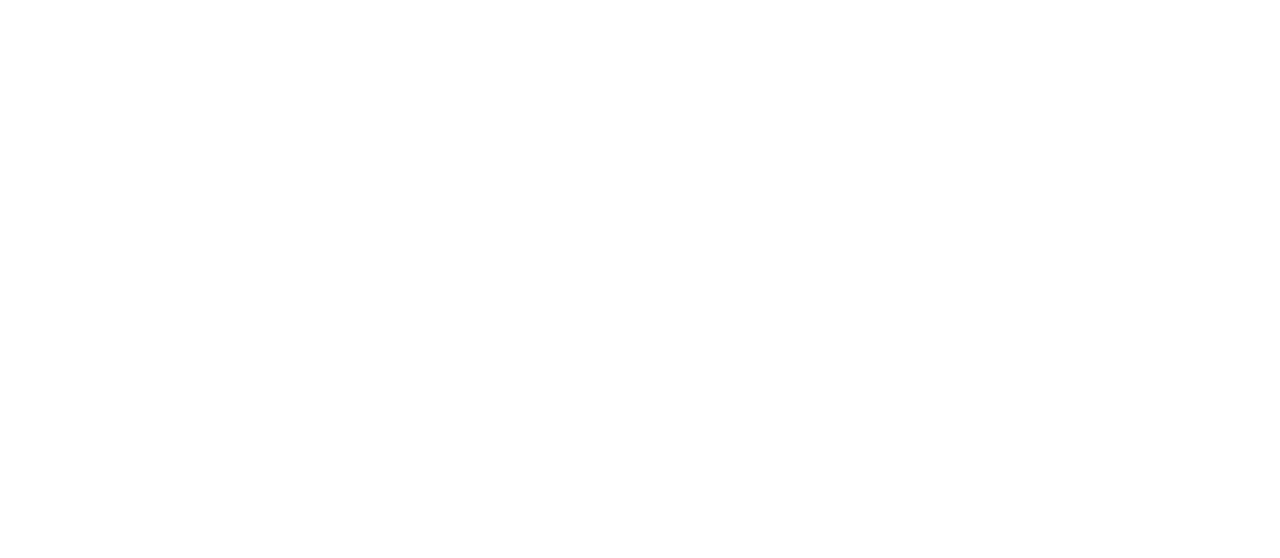
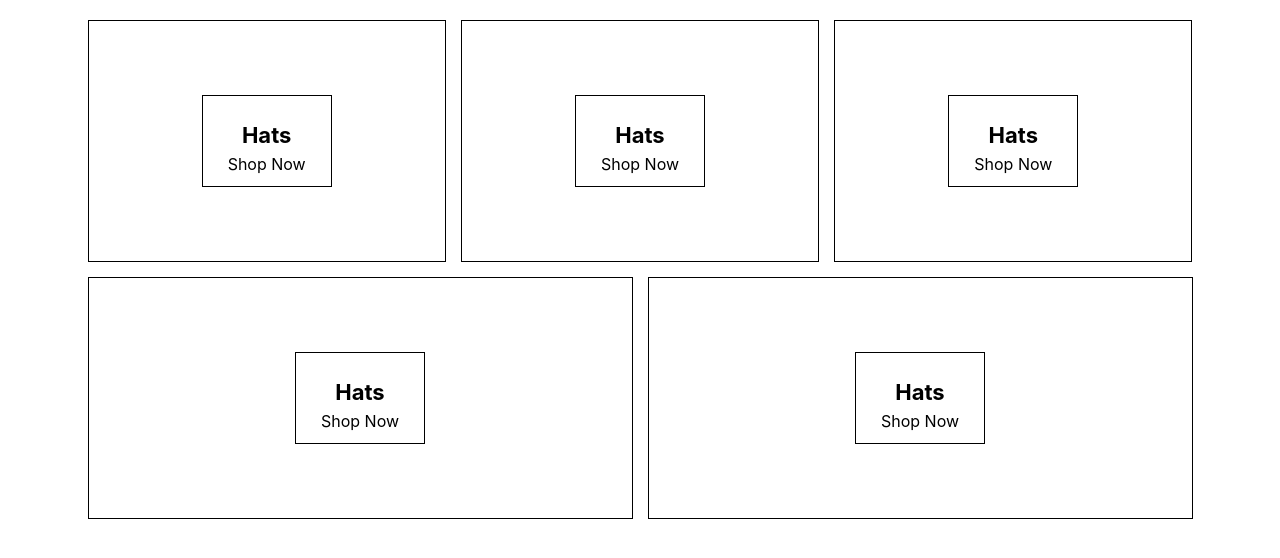
Before and after one commit to Tazzmanian/react-tutorial, a React (Create React App) app in the folder crwn-app/: page / in a window 1280 px wide. Shown: the top 558 px of the page. Built offline with nearby package versions, Linux system fonts and the light colour scheme.

Commit message:
add homepoge and node-sass to use scss files directly

```diff
--- a/crwn-app/package.json
+++ b/crwn-app/package.json
@@ -6,6 +6,7 @@
     "@testing-library/jest-dom": "^5.16.5",
     "@testing-library/react": "^13.4.0",
     "@testing-library/user-event": "^13.5.0",
+    "node-sass": "^7.0.3",
     "react": "^18.2.0",
     "react-dom": "^18.2.0",
     "react-scripts": "5.0.1",
--- a/crwn-app/src/App.js
+++ b/crwn-app/src/App.js
@@ -1,9 +1,11 @@
 import './App.css';
+
+import { HomePage } from './homepage.component';
 
 function App() {
   return (
     <div>
-
+      <HomePage />
     </div>
   );
 }
--- /dev/null
+++ b/crwn-app/src/homepage.component.jsx
@@ -0,0 +1,40 @@
+// import React from 'react';
+
+import './homepage.style.scss';
+
+export const HomePage = () => (
+    <div className="homepage">
+        <div className="directory-menu">
+            <div className="menu-item">
+                <div className="content">
+                    <h1 className="title">Hats</h1>
+                    <span className="subtitle">Shop Now</span>
+                </div>
+            </div>
+            <div className="menu-item">
+                <div className="content">
+                    <h1 className="title">Hats</h1>
+                    <span className="subtitle">Shop Now</span>
+                </div>
+            </div>
+            <div className="menu-item">
+                <div className="content">
+                    <h1 className="title">Hats</h1>
+                    <span className="subtitle">Shop Now</span>
+                </div>
+            </div>
+            <div className="menu-item">
+                <div className="content">
+                    <h1 className="title">Hats</h1>
+                    <span className="subtitle">Shop Now</span>
+                </div>
+            </div>
+            <div className="menu-item">
+                <div className="content">
+                    <h1 className="title">Hats</h1>
+                    <span className="subtitle">Shop Now</span>
+                </div>
+            </div>
+        </div>
+    </div>
+)
--- /dev/null
+++ b/crwn-app/src/homepage.style.scss
@@ -0,0 +1,50 @@
+.homepage {
+    display: flex;
+    flex-direction: column;
+    align-items: center;
+    padding: 20px 80px;
+}
+
+.directory-menu {
+    width: 100%;
+    display: flex;
+    flex-wrap: wrap;
+    justify-content: space-between;
+}
+
+.menu-item {
+    min-width: 30%;
+    height: 240px;
+    flex: 1 1 auto;
+    display: flex;
+    align-items: center;
+    justify-content: center;
+    border: 1px solid black;
+    margin: 0 7.5px 15px;
+
+    &:first-child {
+        margin-right: 7.5px;
+    }
+
+    &:last-child {
+        margin-left: 7.5px;
+    }
+}
+
+
+.content {
+    height: 90px;
+    padding: 0 25px;
+    display: flex;
+    flex-direction: column;
+    align-items: center;
+    justify-content: center;
+    border: 1px solid black;
+
+    .title {
+        font-weight: bold;
+        margin-bottom: 6px;
+        font-size: 22px;
+
+    }
+}
```
Also changed, not shown: 1 other file (tests, documents, lock files or other folders).
